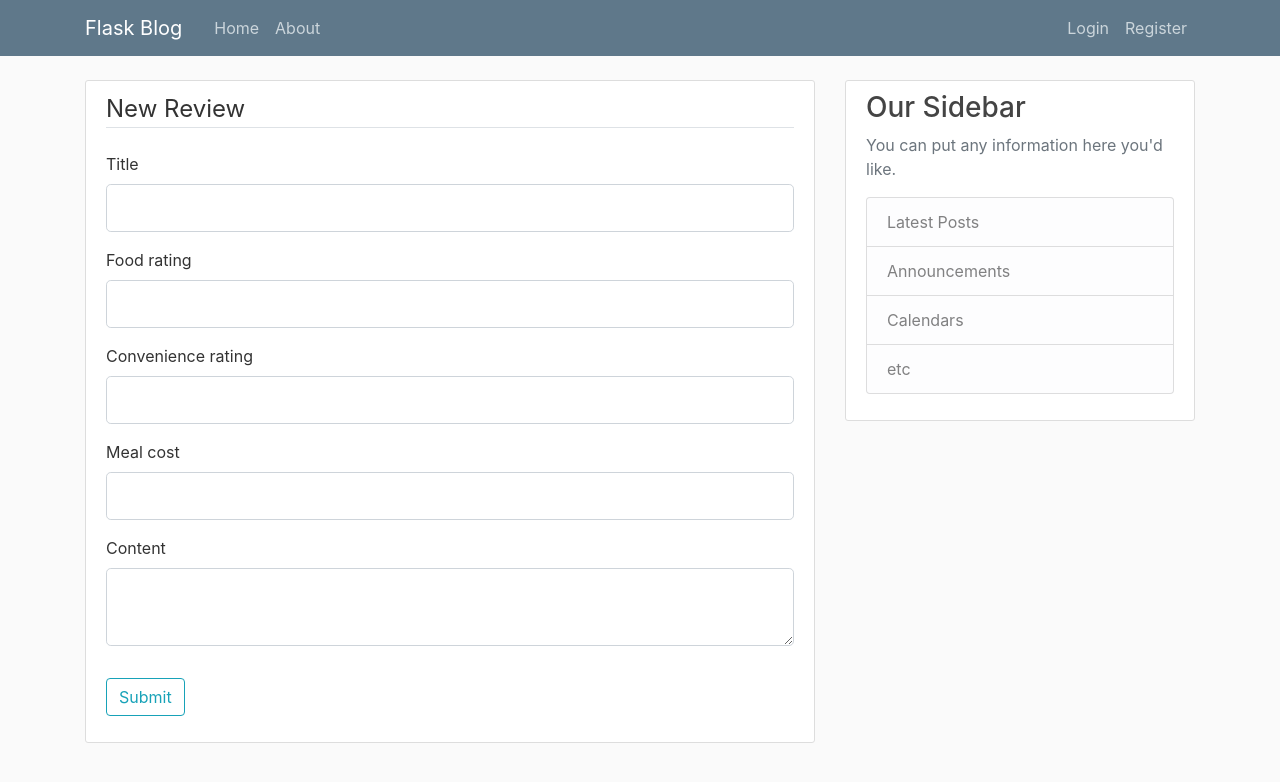
After one commit to akod0883/alma, a Flask app: template demo copy/app/templates/create_review.html in a window 1280 px wide. The commit adds this page. Shown: the top 782 px of the page. Run offline with Flask 2, Linux system fonts and the light colour scheme; the template is opened without the code that fills it: most values are stand-ins (such as "Sample title", 1, 10 or a date in 2020); form fields are guessed from the names that the template uses; parts of the project's set-up code (start-up, migrations or seed data) failed here and were passed over; some libraries are stand-ins or nearby versions.

Commit message:
added create reviews tab

```diff
--- /dev/null
+++ b/demo copy/app/templates/create_review.html
@@ -0,0 +1,79 @@
+{% extends "layout.html" %}
+{% block content %}
+<div class="content-section">
+    <form method="POST" action="">
+        {{ form.hidden_tag() }}
+        <fieldset class="form-group">
+            <legend class="border-bottom mb-4">New Review</legend>
+            <div class="form-group">
+                {{ form.title.label(class="form-control-label") }}
+                {% if form.title.errors %}
+                    {{ form.title(class="form-control form-control-lg is-invalid") }}
+                    <div class="invalid-feedback">
+                        {% for error in form.title.errors %}
+                            <span>{{ error }}</span>
+                        {% endfor %}
+                    </div>
+                {% else %}
+                    {{ form.title(class="form-control form-control-lg") }}
+                {% endif %}
+            </div>
+            <div class="form-group">
+                {{ form.food_rating.label(class="form-control-label") }}
+                {% if form.food_rating.errors %}
+                    {{ form.food_rating(class="form-control form-control-lg is-invalid") }}
+                    <div class="invalid-feedback">
+                        {% for error in form.food_rating.errors %}
+                            <span>{{ error }}</span>
+                        {% endfor %}
+                    </div>
+                {% else %}
+                    {{ form.food_rating(class="form-control form-control-lg") }}
+                {% endif %}
+            </div>
+            <div class="form-group">
+                {{ form.convenience_rating.label(class="form-control-label") }}
+                {% if form.convenience_rating.errors %}
+                    {{ form.convenience_rating(class="form-control form-control-lg is-invalid") }}
+                    <div class="invalid-feedback">
+                        {% for error in form.convenience_rating.errors %}
+                            <span>{{ error }}</span>
+                        {% endfor %}
+                    </div>
+                {% else %}
+                    {{ form.convenience_rating(class="form-control form-control-lg") }}
+                {% endif %}
+            </div>
+            <div class="form-group">
+                {{ form.meal_cost.label(class="form-control-label") }}
+                {% if form.meal_cost.errors %}
+                    {{ form.meal_cost(class="form-control form-control-lg is-invalid") }}
+                    <div class="invalid-feedback">
+                        {% for error in form.meal_cost.errors %}
+                            <span>{{ error }}</span>
+                        {% endfor %}
+                    </div>
+                {% else %}
+                    {{ form.meal_cost(class="form-control form-control-lg") }}
+                {% endif %}
+            </div>
+            <div class="form-group">
+                {{ form.content.label(class="form-control-label") }}
+                {% if form.content.errors %}
+                    {{ form.content(class="form-control form-control-lg is-invalid") }}
+                    <div class="invalid-feedback">
+                        {% for error in form.content.errors %}
+                            <span>{{ error }}</span>
+                        {% endfor %}
+                    </div>
+                {% else %}
+                    {{ form.content(class="form-control form-control-lg") }}
+                {% endif %}
+            </div>
+        </fieldset>
+        <div class="form-group">
+            {{ form.submit(class="btn btn-outline-info") }}
+        </div>
+    </form>
+</div>
+{% endblock content %}
--- a/demo copy/app/templates/layout.html
+++ b/demo copy/app/templates/layout.html
@@ -35,6 +35,7 @@
               <a class="nav-item nav-link" href="{{ url_for('login') }}">Login</a>
               <a class="nav-item nav-link" href="{{ url_for('register') }}">Register</a>
               {% else %}
+              <a class="nav-item nav-link" href="{{ url_for('create_reviews') }}">Create Reviews</a>
               <a class="nav-item nav-link" href="{{ url_for('logout') }}">Logout</a>
               {% endif %}
             </div>
```
Also changed, not shown: demo copy/app/forms.py (+14 -2 lines), demo copy/app/routes.py (+14 -0 lines).
